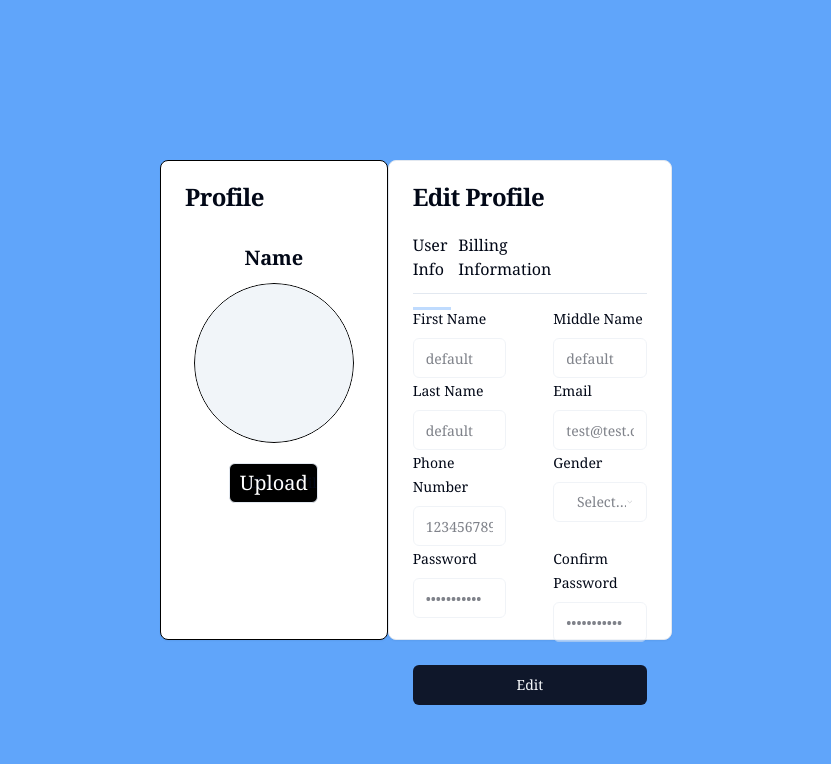
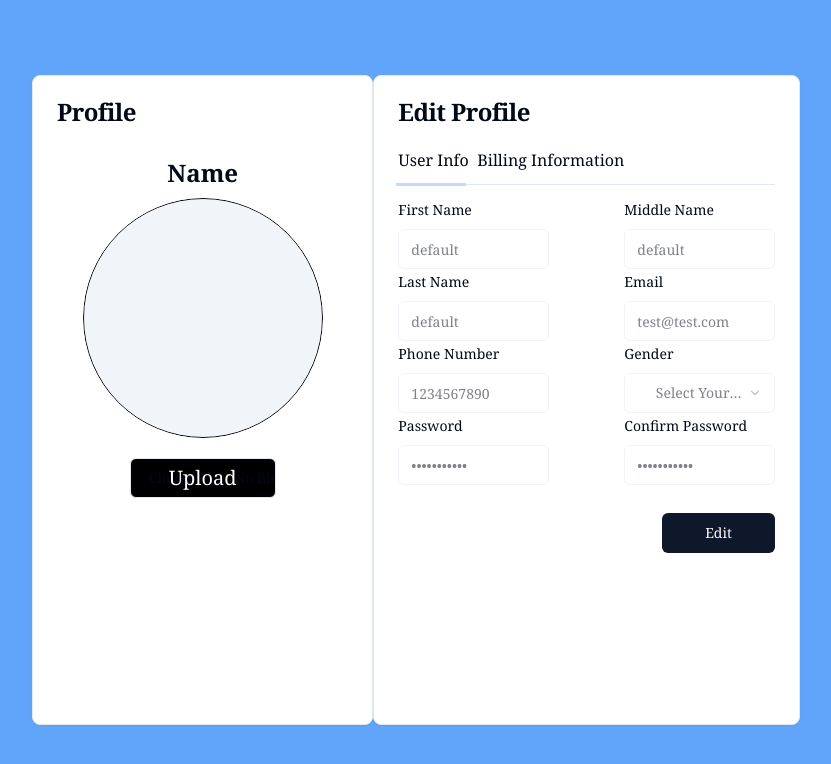
Before and after one commit to lLab-sy/eiei-se2, a Next.js app in the folder frontend/: page /user-profile in a window 1280 px wide. Shown: the top 764 px of the page, without its empty margins (224-1055 px from the left). Built offline with nearby package versions, Linux system fonts and the light colour scheme.

Commit message:
Improve: Fix no wrap text Message

```diff
--- a/frontend/src/app/(logged-in)/user-profile/page.tsx
+++ b/frontend/src/app/(logged-in)/user-profile/page.tsx
@@ -85,8 +85,7 @@ export default function UserPage() {
       lastName: "default",
       password: "1234567890!",
       confirmPassword: "1234567890!",
-      payment_type: 'QR_Code',
-
+      payment_type: "QR_Code",
     },
   });
   /*
@@ -96,19 +95,19 @@ export default function UserPage() {
   */
   const [isEdit, setIsEdit] = useState(false);
   const [click, setClick] = useState(true);
-  const { toast } = useToast()
+  const { toast } = useToast();
   // redux to dispatch changes
   const [paymentState, setPaymentState] = useState("");
   const handleSubmit = async () => {
     //dispatch to update each case or change only display to none else hidden
     console.log(form.getValues());
-    await new Promise(resolve => setTimeout(resolve, 1000))
+    await new Promise((resolve) => setTimeout(resolve, 1000));
     toast({
-      variant: 'default',
-      title: 'Edit Profile',
-      description: 'Edit Profile Successful'
-    })
-    setIsEdit(false)
+      variant: "default",
+      title: "Edit Profile",
+      description: "Edit Profile Successful",
+    });
+    setIsEdit(false);
   };
   const [img, setImageState] = useState({
     image: "",
@@ -125,19 +124,19 @@ export default function UserPage() {
   };
   return (
     <main className="font-serif min-h-screen flex bg-blue-400 relative items-center justify-center">
-      <div className="flex justify-around w-[40%] h-[60vh]">
-        <Card className="w-[400px] border border-black flex flex-col">
+      <div className="flex justify-around w-[60%] h-[650px]">
+        <Card className="w-[400px] flex flex-col">
           <CardHeader>
             <CardTitle>Profile</CardTitle>
           </CardHeader>
           <CardContent className="flex flex-col items-center">
-            <div className="text-xl font-serif font-bold flex justify-center h-[50px] items-center">
+            <div className="text-2xl font-serif font-bold flex justify-center h-[50px] items-center">
               Name
             </div>
             {/* <div className="bg-black w-[150px] h-[150px] rounded-full">
               <Image src={} alt=''/>
             </div> */}
-            <Avatar className="size-40">
+            <Avatar className="size-60">
               <AvatarImage src={img.image} alt="" />
               <AvatarFallback className="border border-black rounded-full"></AvatarFallback>
             </Avatar>
@@ -157,18 +156,18 @@ export default function UserPage() {
             <CardTitle>Edit Profile</CardTitle>
           </CardHeader>
           <CardContent className=" flex flex-col relative h-full">
-            <div className="flex flex-row w-[60%] relative justify-between">
+            <div className="flex flex-row w-[60%] justify-between">
               <Link
                 href={""}
                 onClick={() => setClick(true)}
-                className={` ${styles.divLine} hover:after:scale-x-100 after:bg-blue-200 after:content-[''] after:w-[27%] after:h-[3px] after:absolute after:bottom-[-60%] after:left-0 ${click ? "after:scale-x-100" : "after:scale-x-0"}`}
+                className={` ${styles.divLine} text-nowrap  hover:after:scale-x-100 after:bg-blue-200 after:content-[''] after:w-[70px] after:h-[3px] after:absolute  after:left-[5%] after:top-[6%] ${click ? "after:scale-x-100" : "after:scale-x-0"}`}
               >
                 User Info
               </Link>
               <Link
                 href={""}
                 onClick={() => setClick(false)}
-                className={`${styles.divLines} hover:after:scale-x-100 cursor-pointer after:bg-blue-200 after:content-[''] after:w-[58%] after:h-[3px] after:absolute after:bottom-[-60%] after:left-[47%] ${!click ? "after:scale-x-100" : "after:scale-x-0"}`}
+                className={`${styles.divLines} text-nowrap hover:after:scale-x-100 cursor-pointer after:bg-blue-200 after:content-[''] after:w-[150px] after:h-[3px] after:absolute after:left-[31%] after:top-[6%] ${!click ? "after:scale-x-100" : "after:scale-x-0"}`}
               >
                 Billing Information
               </Link>
@@ -315,23 +314,25 @@ export default function UserPage() {
                         </FormItem>
                       )}
                     />
-                    <FormItem className="flex flex-col w-[100%] pt-[10%] justify-center">
+                    <FormItem className={`pt-5 flex flex-row items-baseline w-[100%] ${!isEdit ? 'justify-end' : 'justify-between'}`}>
+                      <Button
+                        className={`${isEdit ? "" : "hidden"} w-[30%] text-white bg-green-400 hover:bg-green-500`}
+                        type="submit"
+                      >
+                        Update Info
+                      </Button>
                       <Button
                         variant={`${isEdit ? "destructive" : "default"}`}
                         type="reset"
                         onClick={() => setIsEdit(!isEdit)}
+                        className={` w-[30%]`}
                       >
                         {isEdit ? "Cancel" : "Edit"}
                       </Button>
                     </FormItem>
-                    <FormItem className="flex pt-[5%] flex-col w-[100%]">
-                      <Button
-                        className={`${isEdit ? "" : "hidden"} text-white bg-green-400 hover:bg-green-500`}
-                        type="submit"
-                      >
-                        Update Info
-                      </Button>
-                    </FormItem>
+                    {/* <FormItem className="flex pt-[5%] flex-col w-[100%]">
+
+                    </FormItem> */}
                   </div>
                   <div className={`${click ? "hidden" : ""} w-[100%] `}>
                     <FormField
```
